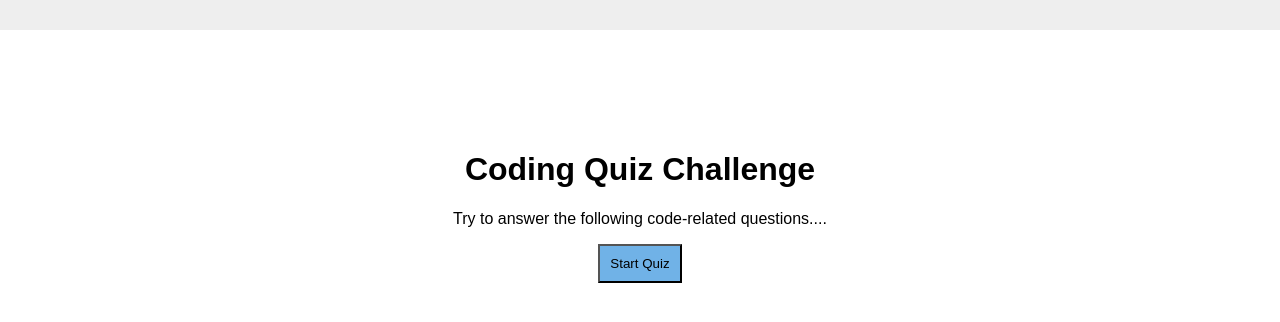
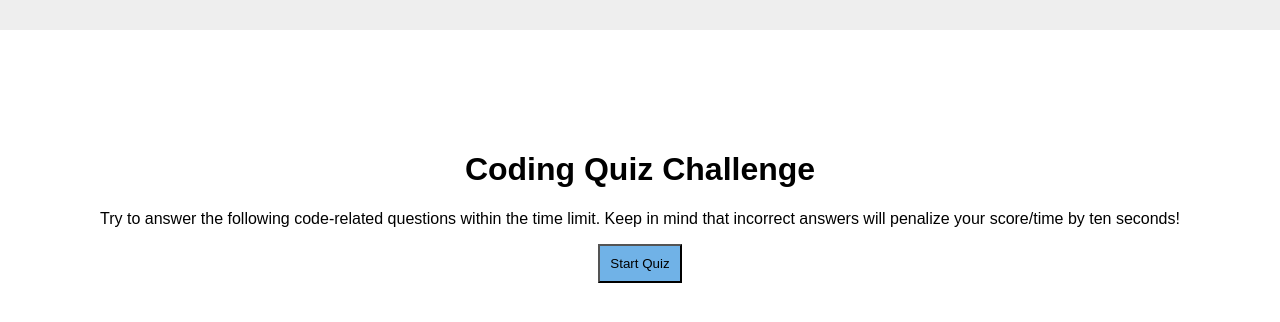
Before and after one commit to jaymemizelle/js_quiz_game, a plain HTML site: page index.html in a window 1280 px wide. Drawn offline with Linux system fonts and the light colour scheme.

Commit message:
added instructions and css to start-quiz page

```diff
--- a/index.html
+++ b/index.html
@@ -11,7 +11,7 @@
     <header></header>
     <main class="container">
         <h1>Coding Quiz Challenge</h1>
-            <p>Try to answer the following code-related questions....</p>
+            <p>Try to answer the following code-related questions within the time limit. Keep in mind that incorrect answers will penalize your score/time by ten seconds!</p>
         <button id="start-quiz">Start Quiz</button>
 
 
--- a/style.css
+++ b/style.css
@@ -30,6 +30,10 @@ h5 {
 }
 
 .container {
+    margin-left: 50px;
+    padding-left: 20px;
+    padding-right: 20px;
+    margin-right: 50px;
     margin-top: 50px;
     padding-top: 50px;
 }
```
